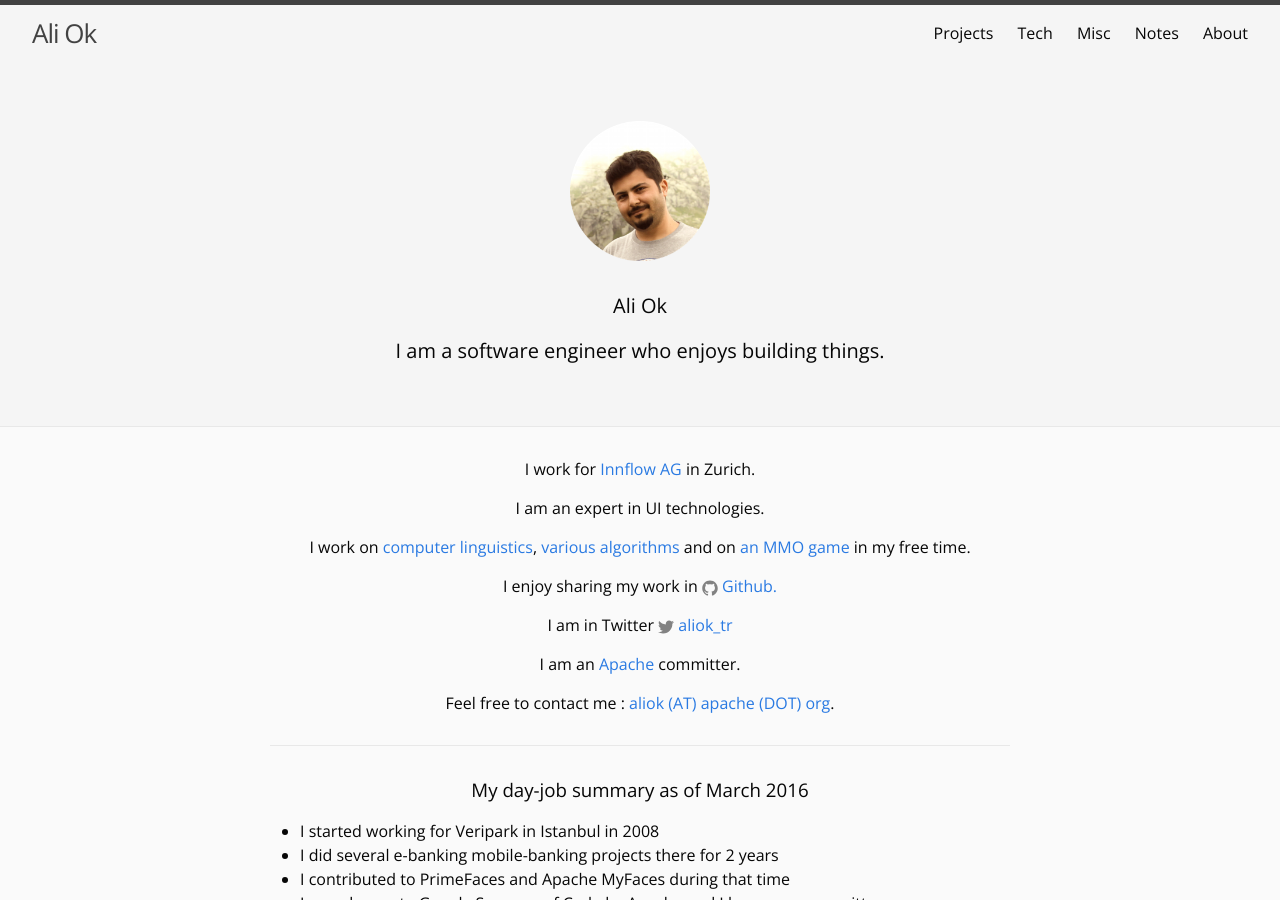
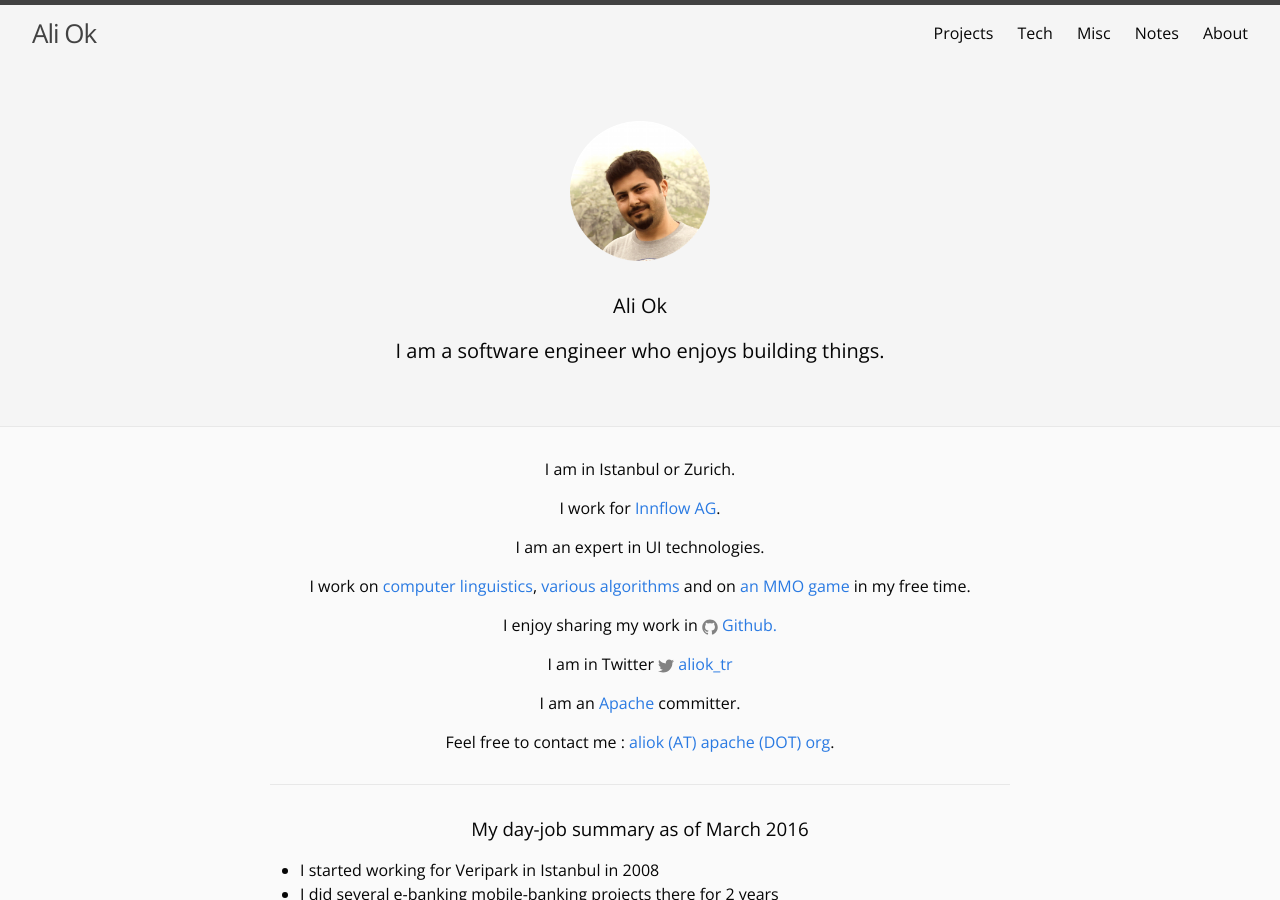
Before and after one commit to aliok/aliok.github.io, a Jekyll site: the page built from about.html, in a window 1280 px wide and 900 px high. Built offline with Jekyll 4.4.1, drawn with Linux system fonts in a browser that asks for light colours.

Commit message:
Added my location in the about page

```diff
--- a/about.html
+++ b/about.html
@@ -26,7 +26,9 @@ permalink: /about/
 <div class="page-content">
     <div class="wrapper">
         <div class="about-work">
-            <p>I work for <a href="http://www.innflow.com">Innflow AG</a> in Zurich.</p>
+            <p>I am in Istanbul or Zurich.</p>
+
+            <p>I work for <a href="http://www.innflow.com">Innflow AG</a>.</p>
 
             <p>I am an expert in UI technologies.</p>
 
```
